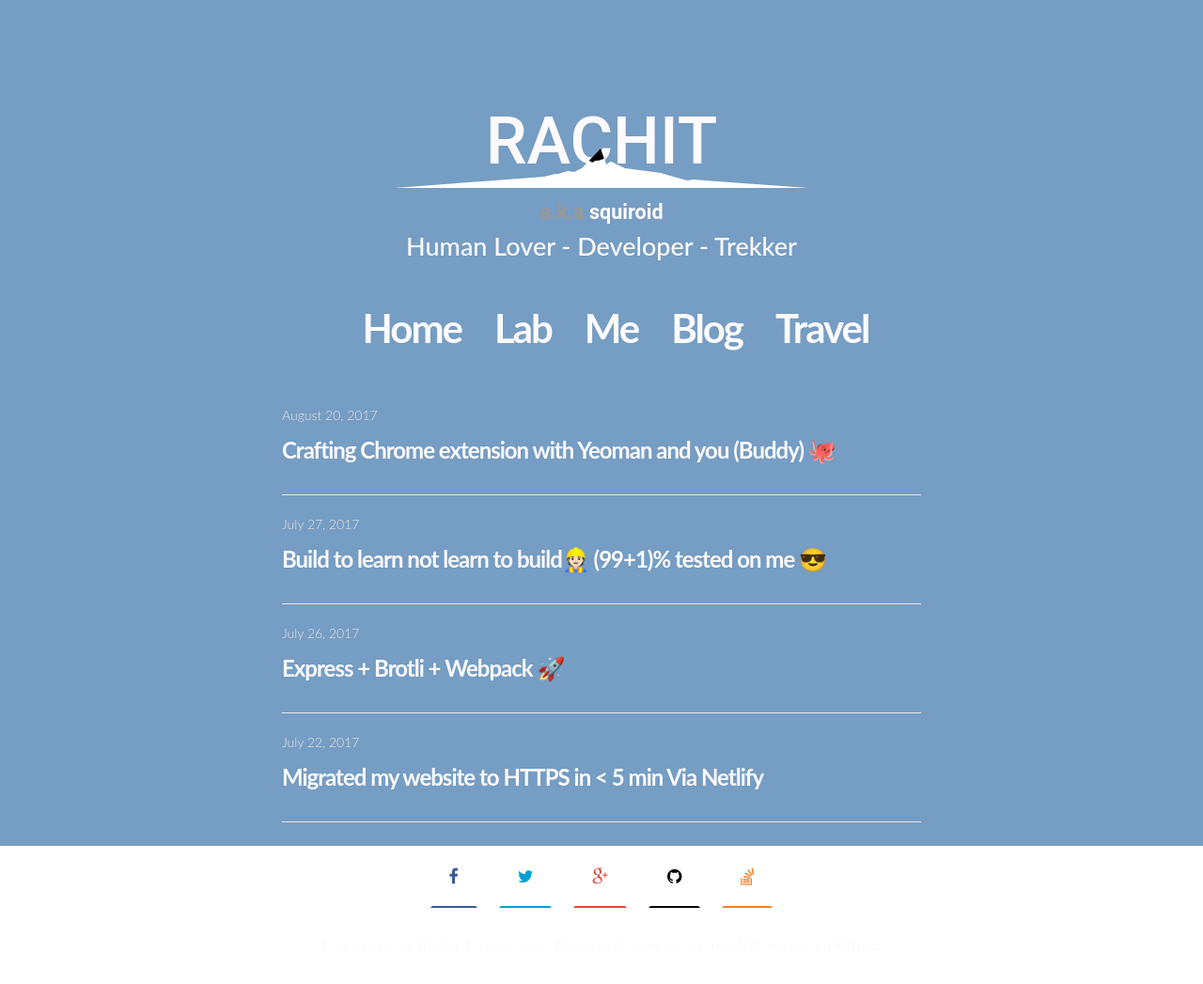
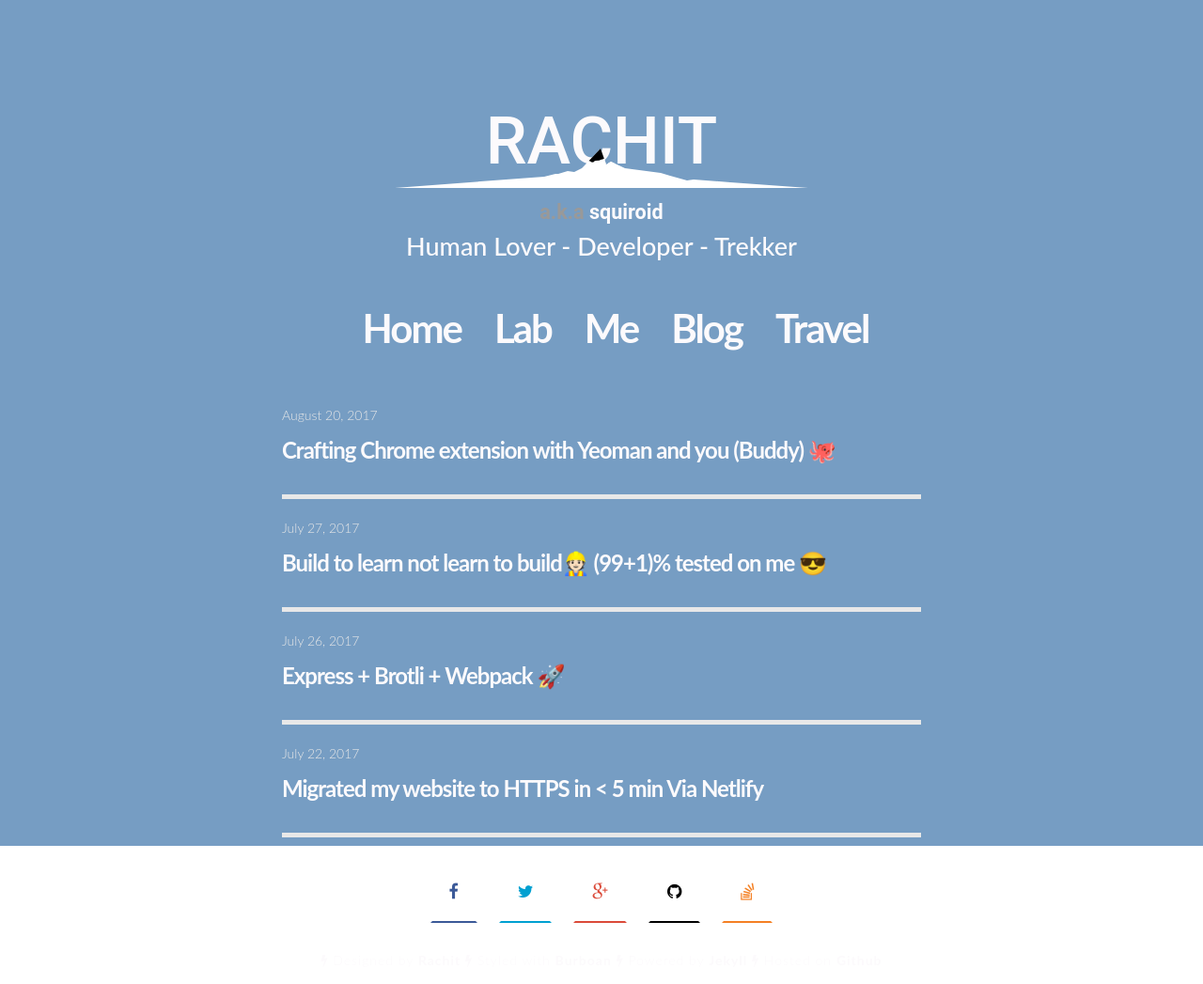
Before and after one commit to rachitGulati/rachitgulati.github.io, a Jekyll site: the page built from blog/index.html, in a window 1280 px wide. Shown: the whole page at 94% size. Built offline with Jekyll 4.4.1, drawn with Linux system fonts in a browser that asks for light colours.

Commit message:
Added a better horizonal line in blog

```diff
--- a/_sass/_post.scss
+++ b/_sass/_post.scss
@@ -1,6 +1,6 @@
 .list-item{
 	padding: 20px 0;
-	border-bottom: 1px solid $grey-color-light;
+	border-bottom: 5px solid $grey-color-light;
 }
 .post-image{
 	width: 400px;
```
